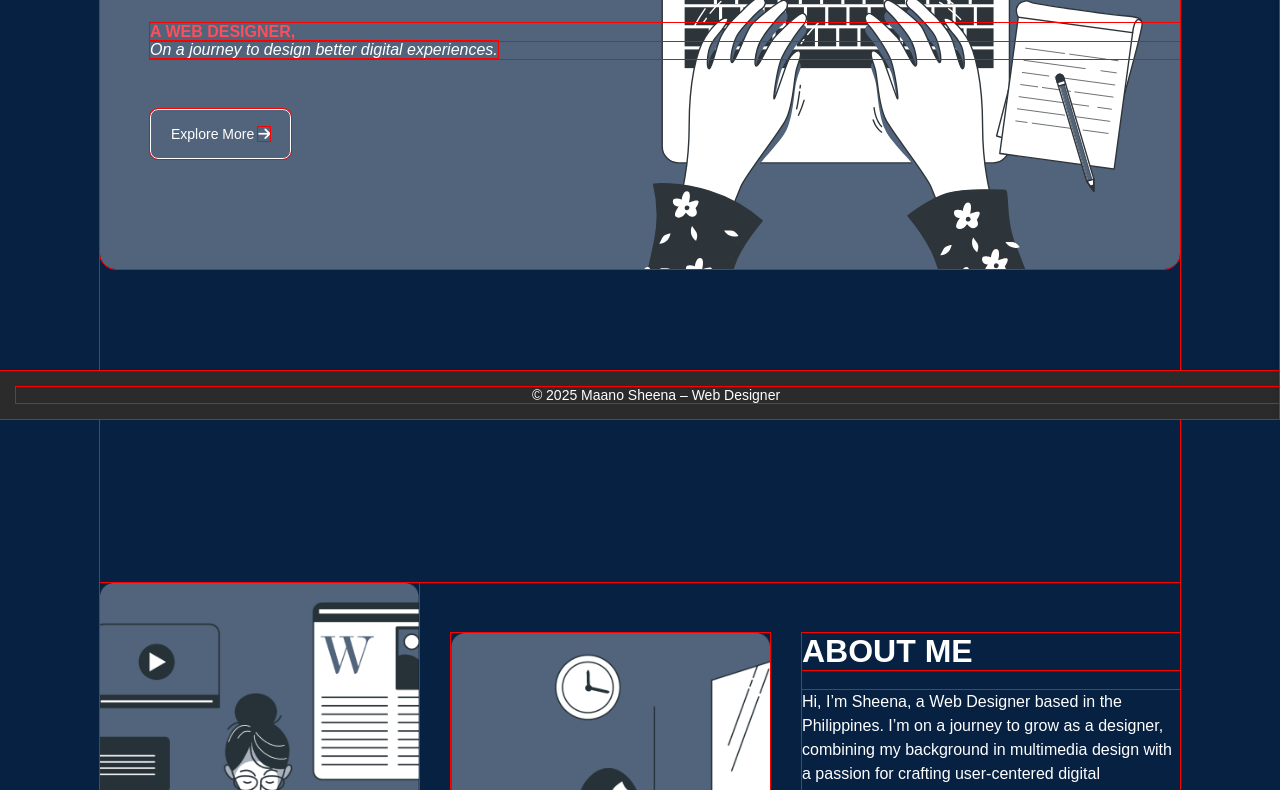
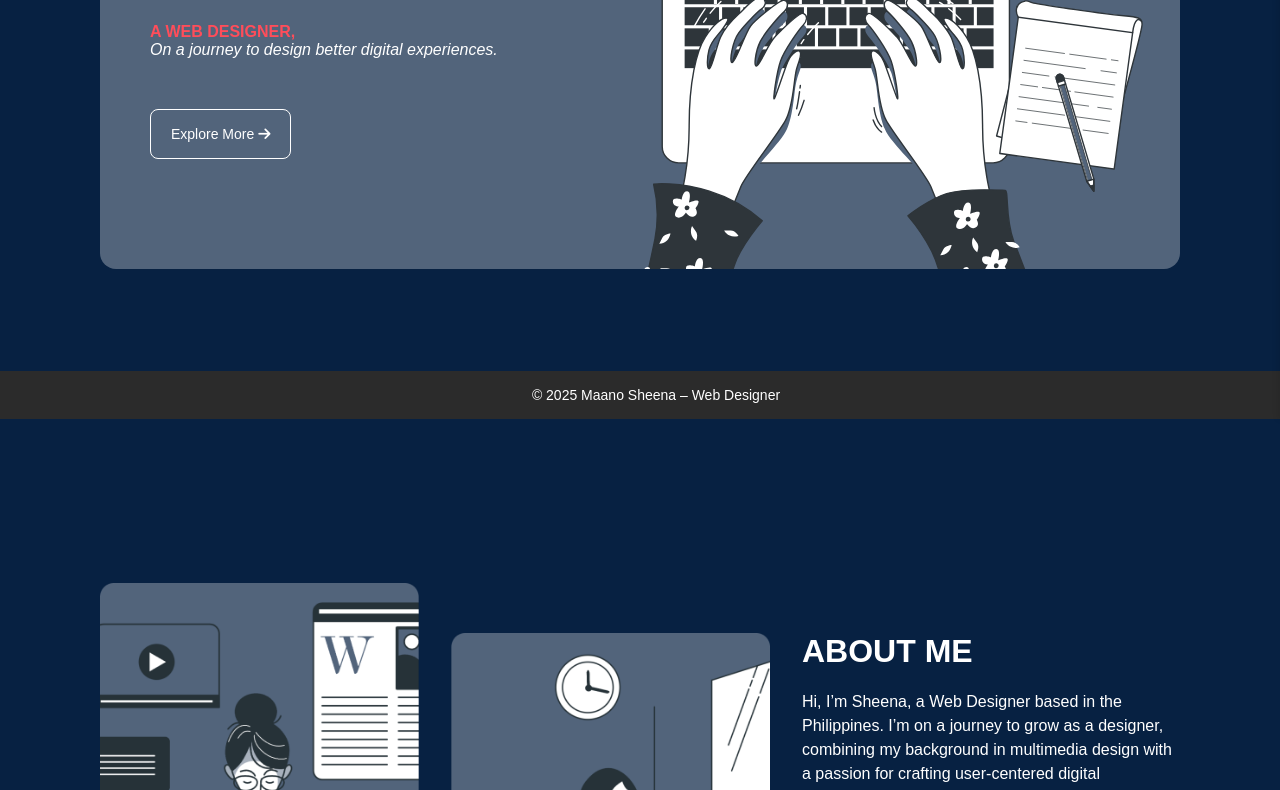
Before and after one commit to Shiinamiori/my-portfolio, a plain HTML site: page index.html in a window 1280 px wide. Shown: the part 381-1171 px from the top of the page. Drawn offline with nearby package versions, Linux system fonts and the light colour scheme.

Commit message:
Update style.css
Removed the red outlines in *

```diff
--- a/style.css
+++ b/style.css
@@ -1,7 +1,6 @@
 * {
   margin: 0;
   padding: 0;
-  outline: 1px solid red;
 }
 *::before, *::after {
   box-sizing: border-box;
```
